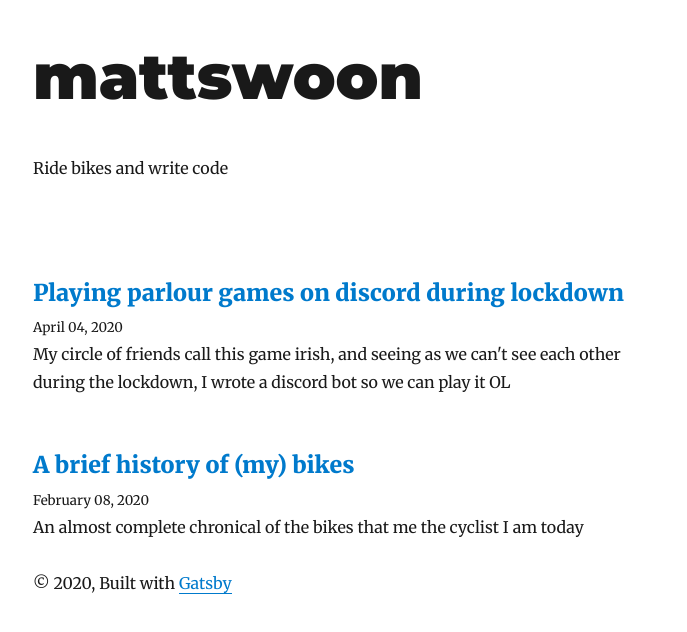
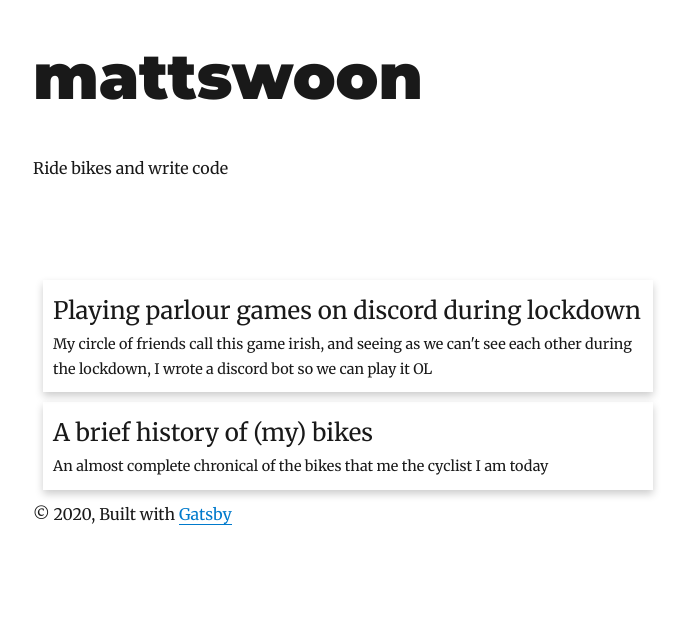
Before and after one commit to mattswoon/mattswoon.github.io, a Gatsby site: page / in a window 1280 px wide. Shown: the whole page, without its empty margins (292-979 px from the left). Built offline with nearby package versions, Linux system fonts and the light colour scheme; Gatsby itself is replaced by a stand-in of ours; some packages are replaced by stand-ins of ours.

Commit message:
some preliminary card component stuff

```diff
--- a/package.json
+++ b/package.json
@@ -33,6 +33,7 @@
     "react-dom": "^16.12.0",
     "react-helmet": "^5.2.1",
     "react-typography": "^0.16.19",
+    "styled-components": "^5.1.0",
     "typeface-merriweather": "0.0.72",
     "typeface-montserrat": "0.0.75",
     "typography": "^0.16.19",
--- /dev/null
+++ b/src/components/card.js
@@ -0,0 +1,43 @@
+import React from 'react'
+import styled from 'styled-components'
+
+const Wrapper = styled.div`
+  margin: 10px;
+  box-shadow: 0 4px 8px 0 rgba(0,0,0,0.2);
+  transition: 0.3s;
+
+  &:hover {
+    box-shadow: 0 8px 16px 0 rgba(0,0,0,0.2);
+  }
+`
+
+const Title = styled.div`
+  font-weight: 400;
+  font-size: 150%;
+`
+
+const Description = styled.p`
+  font-size: 90%;
+  padding: 0px;
+  margin: 0px;
+`
+
+const Container = styled.div`
+  padding: 10px;
+`
+
+const Footer = styled.div`
+`
+
+const Card = ({title, description}) => (
+  <Wrapper>
+    <Container>
+      <Title>{title}</Title>
+      <Description>{description}</Description>
+    </Container>
+    <Footer></Footer>
+  </Wrapper>
+)
+
+
+export default Card
--- a/src/pages/index.js
+++ b/src/pages/index.js
@@ -4,6 +4,7 @@ import { Link, graphql } from "gatsby"
 import Bio from "../components/bio"
 import Layout from "../components/layout"
 import SEO from "../components/seo"
+import Card from "../components/card"
 import { rhythm } from "../utils/typography"
 
 const BlogIndex = ({ data, location }) => {
@@ -16,28 +17,12 @@ const BlogIndex = ({ data, location }) => {
       <Bio />
       {posts.map(({ node }) => {
         const title = node.frontmatter.title || node.fields.slug
+        const description = node.frontmatter.description
         return (
-          <article key={node.fields.slug}>
-            <header>
-              <h3
-                style={{
-                  marginBottom: rhythm(1 / 4),
-                }}
-              >
-                <Link style={{ boxShadow: `none` }} to={node.fields.slug}>
-                  {title}
-                </Link>
-              </h3>
-              <small>{node.frontmatter.date}</small>
-            </header>
-            <section>
-              <p
-                dangerouslySetInnerHTML={{
-                  __html: node.frontmatter.description || node.excerpt,
-                }}
-              />
-            </section>
-          </article>
+          <Card
+            title={title}
+            description={description}
+          />
         )
       })}
     </Layout>
```
Also changed, not shown: 1 other file.
